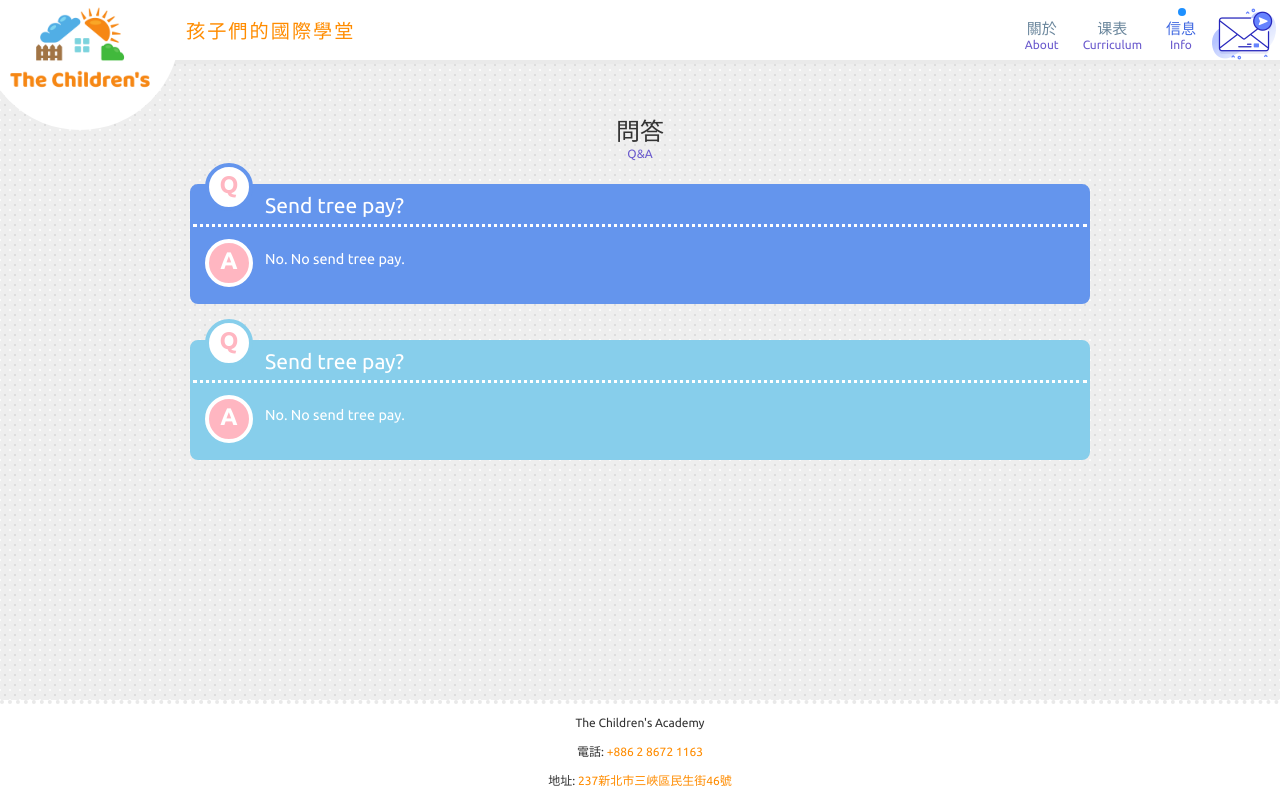
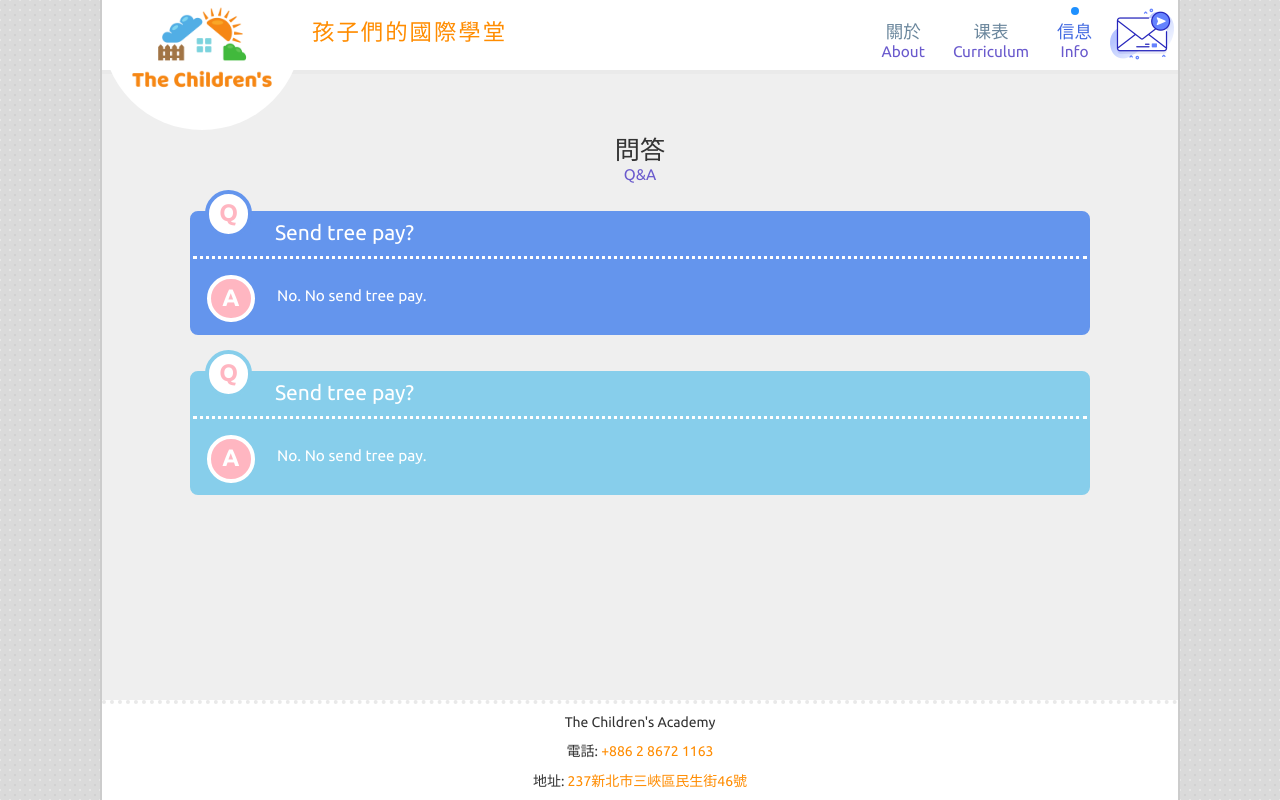
Before and after one commit to thechildrens/thechildrens.github.io, a Next.js app: page /information in a window 1280 px wide. Built offline with nearby package versions, Linux system fonts and the light colour scheme.

Commit message:
style, fontsize updates

```diff
--- a/pages/information/index.module.css
+++ b/pages/information/index.module.css
@@ -1,6 +1,6 @@
 .question {
   width: 100%;
-  margin-bottom: 3rem;
+  margin-bottom: 2.6rem;
   min-height: 120px;
   border: 3px solid skyblue;
   border-radius: 8px;
@@ -13,29 +13,30 @@
   background-color: skyblue;
   border-bottom: 3px dotted white;
   position: relative;
-  padding-left: 1rem;
+  padding-left: 0.85rem;
   color: white;
 }
 
-.question_q > span {
+.question_q>span {
   display: inline-block;
-  padding: 0.5rem;
+  padding: 0.4rem;
   padding-left: 5rem;
-  font-size: 1.75rem;
+  padding-bottom: 0.8rem;
+  font-size: 1.5rem;
 }
 
 .question_icon {
   position: absolute;
-  width: 4rem;
-  height: 4rem;
+  width: 3.4rem;
+  height: 3.4rem;
   display: inline-block;
   border-radius: 50%;
   border: 4px solid skyblue;
   background-color: white;
-  margin-top: -2rem;
+  margin-top: -1.7rem;
   text-align: center;
-  font-size: 2rem;
-  line-height: 3rem;
+  font-size: 1.7rem;
+  line-height: 2.6rem;
   font-weight: bold;
   color: lightpink;
 }
@@ -45,26 +46,26 @@
   height: 100%;
   padding: 2rem;
   padding-left: 1rem;
-  font-size: 1.2rem;
+  font-size: 1.1rem;
 }
 
-.question_a > span {
+.question_a>span {
   padding: 1rem;
   padding-left: 5rem;
 }
 
 .answer_icon {
   position: absolute;
-  width: 4rem;
-  height: 4rem;
+  width: 3.4rem;
+  height: 3.4rem;
   display: inline-block;
   border-radius: 50%;
   border: 4px solid white;
   background-color: lightpink;
-  margin-top: -1rem;
+  margin-top: -0.85rem;
   text-align: center;
-  font-size: 2rem;
-  line-height: 3rem;
+  font-size: 1.7rem;
+  line-height: 2.6rem;
   font-weight: bold;
   color: white;
 }
@@ -74,11 +75,11 @@
   background-color: cornflowerblue;
 }
 
-.question:nth-child(odd) .question_q  {
+.question:nth-child(odd) .question_q {
   background-color: cornflowerblue;
 }
 
-.question:nth-child(odd) .question_icon  {
+.question:nth-child(odd) .question_icon {
   border-color: cornflowerblue;
 }
 
--- a/styles/main.css
+++ b/styles/main.css
@@ -3,11 +3,11 @@ body {
   padding: 0;
   margin: 0;
   font-family: 'Ubuntu', sans-serif;
-  font-size: 12px;
+  font-size: 14px;
   color: #333;
-  background-image: radial-gradient(#ddd 20%, transparent 20%),
-  radial-gradient(#fafafa 20%, transparent 20%);
-  background-color: #eee;
+  background-image: radial-gradient(rgb(200, 200, 200), transparent 20%),
+    radial-gradient(rgb(230, 230, 230) 20%, transparent 20%);
+  background-color: rgb(218, 218, 218);
   background-position: 0 0, 5px 5px;
   background-size: 10px 10px;
 }
@@ -57,12 +57,24 @@ code {
     DejaVu Sans Mono, Bitstream Vera Sans Mono, Courier New, monospace;
 }
 
+#__next {
+  display: flex;
+  justify-content: center;
+  align-items: center;
+}
+
 .container {
   min-height: 100vh;
+  width: 100%;
+  max-width: 1080px;
   display: flex;
   flex-direction: column;
-  justify-content: center;
-  align-items: center;
+  border: 2px solid #ccc;
+  border-top: 0;
+  border-bottom: 0;
+  overflow-x: hidden;
+
+  background-color: #efefef;
 }
 
 header {
@@ -90,11 +102,11 @@ header {
   color: dodgerblue !important;
 }
 
-.navbar > .active a {
+.navbar>.active a {
   color: royalblue;
 }
 
-.navbar > div {
+.navbar>div {
   position: relative;
   display: flex;
   flex-direction: column;
@@ -106,7 +118,7 @@ header {
   cursor: pointer;
 }
 
-.navbar > .active::before {
+.navbar>.active::before {
   position: absolute;
   display: flex;
   content: '';
@@ -123,7 +135,6 @@ header {
   width: 200px;
   height: 200px;
   margin-top: -70px;
-  margin-left: -20px;
   border-radius: 50%;
   overflow: hidden;
   z-index: 9;
@@ -138,7 +149,7 @@ header {
 .logo-name {
   display: flex;
   height: 60px;
-  margin-left: 186px;
+  margin-left: 210px;
   position: absolute;
   align-items: center;
   color: darkorange;
@@ -198,7 +209,7 @@ header {
   border-right: 1px dotted #bbb;
 }
 
-.lane > * {
+.lane>* {
   margin: 0.1rem;
 }
 
@@ -207,7 +218,7 @@ header {
 }
 
 .card-header {
-  font-size: 1.5rem;
+  font-size: 1.4rem;
   color: #0d6fb8;
   margin: 1rem;
 }
@@ -247,7 +258,7 @@ header {
   border: 4px solid transparent;
 }
 
-.mail > img {
+.mail>img {
   margin-top: -2px;
 }
 
@@ -260,14 +271,14 @@ section {
 }
 
 .section-head {
-  font-size: 2rem;
+  font-size: 1.8rem;
   margin-top: 2rem;
   margin-bottom: 2rem;
   text-align: center;
 }
 
 .translation {
-  font-size: 1rem;
+  font-size: 1.1rem;
   text-align: center;
   color: slateblue;
 }
```
